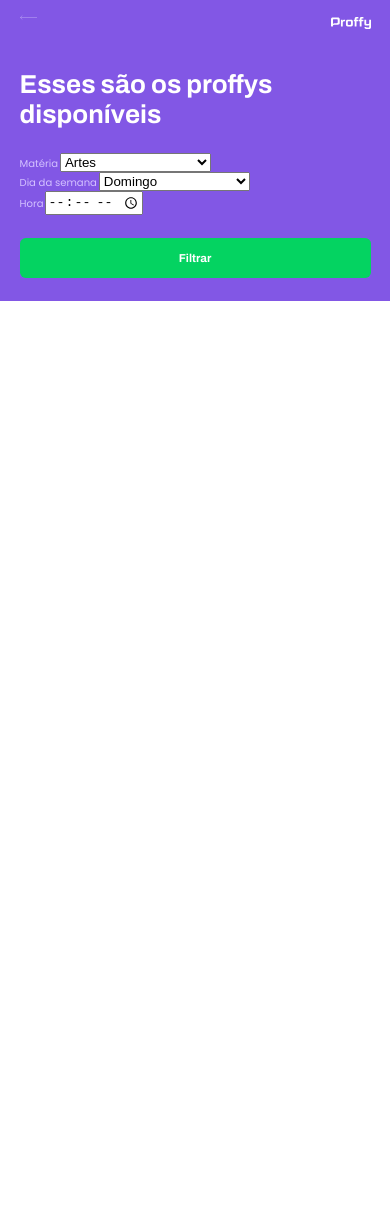
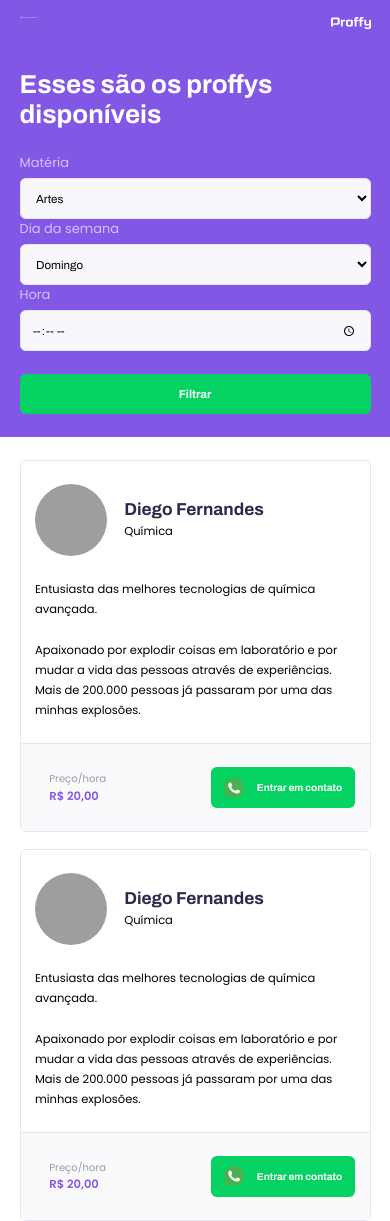
Before and after one commit to jrenatonunes/rocketseat-nlw-2, a plain HTML site: page study.html in a window 390 px wide. Before the commit the page ends 844 px from the top, so only its background shows below. Drawn offline with Linux system fonts and the light colour scheme; grey boxes are pictures that could not be loaded.

Commit message:
Create study page for mobile first

```diff
--- a/study.html
+++ b/study.html
@@ -77,6 +77,54 @@
 
         </header>
 
+        <main>
+
+            <article class="teacher-item">
+                <header>
+                    <img
+                        src="https://avatars2.githubusercontent.com/u/2254731?s=460&amp;u=0ba16a79456c2f250e7579cb388fa18c5c2d7d65&amp;v=4"
+                        alt="Diego Fernandes">
+                    <div>
+                        <strong>Diego Fernandes</strong>
+                        <span>Química</span>
+                    </div>
+                </header>
+
+                <p>Entusiasta das melhores tecnologias de química avançada.<br><br>Apaixonado por explodir coisas em laboratório e por mudar a vida das pessoas através de experiências. Mais de 200.000 pessoas já passaram por uma das minhas explosões.</p>
+
+                <footer>
+                    <p>Preço/hora<strong>R$ 20,00</strong>
+                    </p>
+                    <button type="button">
+                        <img src="/images/icons/whatsapp.svg" alt="Whatsapp">Entrar em contato
+                    </button>
+                </footer>
+            </article>
+
+
+            <article class="teacher-item">
+                <header>
+                    <img
+                        src="https://avatars2.githubusercontent.com/u/2254731?s=460&amp;u=0ba16a79456c2f250e7579cb388fa18c5c2d7d65&amp;v=4"
+                        alt="Diego Fernandes">
+                    <div>
+                        <strong>Diego Fernandes</strong>
+                        <span>Química</span>
+                    </div>
+                </header>
+
+                <p>Entusiasta das melhores tecnologias de química avançada.<br><br>Apaixonado por explodir coisas em laboratório e por mudar a vida das pessoas através de experiências. Mais de 200.000 pessoas já passaram por uma das minhas explosões.</p>
+
+                <footer>
+                    <p>Preço/hora<strong>R$ 20,00</strong>
+                    </p>
+                    <button type="button">
+                        <img src="/images/icons/whatsapp.svg" alt="Whatsapp">Entrar em contato
+                    </button>
+                </footer>
+            </article>
+
+        </main>
 
 
     </div>
--- a/styles/main.css
+++ b/styles/main.css
@@ -24,6 +24,7 @@
 * {
     padding: 0;
     margin: 0;
+    box-sizing: border-box;
 }
 
 html,
--- a/styles/partials/page-study.css
+++ b/styles/partials/page-study.css
@@ -57,7 +57,8 @@
     color: var(--color-text-in-primary);
 }
 
-#seacrh-teachers .select-bock {
+#seacrh-teachers .select-block,
+#seacrh-teachers .input-block {
     margin-bottom: 1.4rem;
 }
 
@@ -85,11 +86,136 @@
 
 .select-block label,
 .input-block label {
-    font-size: 1.4rem;
+    font-size: 1.8rem;
     color: var(--color-text-complement);
 }
 
+.input-block {
+    position: relative;
+}
 
-.input-block input {
+
+.input-block input,
+.select-block select {
+    width: 100%;
+    height: 5.6rem;
+    margin-top: 0.8rem;
+    border-radius: 0.8rem;
+    background-color: var(--color-input-background);
+    border: 1px solid var(--color-line-in-white);
+    outline: 0;
+    padding: 0 1.6rem;
+    font: 1.6rem Archivo;
+}
+
+.input-block:focus-within::after {
+    content: "";
+
+    width: calc(100% - 3.2rem);
+    height: 2px;
+    background: var(--color-primary-light);
+
+    position: absolute;
+    left: 1.6rem;
+    right: 1.6rem;
+    bottom: 0;
+}
+
+
+#page-study main {
+    margin: 3.2rem auto;
+    width: 90%;
+}
+
+.teacher-item {
+    background-color: var(--color-box-base);
+    border: 1px solid var(--color-line-in-white);
+    border-radius: .8rem;
+    margin-top: 2.4rem;
+}
+
+.teacher-item header {
+    padding: 3.2rem 2rem;
+    display: flex;
+    align-items: center;
 
 }
+
+
+.teacher-item header img {
+    width: 10rem;
+    height: 10rem;
+    border-radius: 50%;
+}
+
+.teacher-item header div {
+    margin-left: 2.4rem;
+}
+
+.teacher-item header div strong {
+    font: 700 2.4rem Archivo;
+    display: block;
+    color: var(--color-text-title);
+}
+
+.teacher-item header div span {
+    font-size: 1.6rem;
+    display: block;
+    margin-top: .6rem;
+}
+
+
+.teacher-item p {
+    padding: 0 2rem;
+    font-size: 1.6rem;
+    line-height: 2.8rem;
+}
+
+.teacher-item footer {
+    padding: 3.2rem 2rem;
+    background-color: var(--color-box-footer);
+    border-top: 1px solid var(--color-line-in-white);
+    margin-top: 3.2rem;
+
+    display: flex;
+    align-items: center;
+    justify-content: space-between;
+}
+
+
+.teacher-item footer p {
+    font-size: 1.4rem;
+    line-height: 2.4rem;
+    color: var(--color-text-complement);
+}
+
+.teacher-item footer p strong {
+    font-size: 1.6rem;
+    color: var(--color-primary);
+    display: block;
+}
+
+.teacher-item footer button {
+    width: 20rem;
+    height: 5.6rem;
+    background: var(--color-secundary);
+    color: var(--color-button-text);
+    border: 0;
+    border-radius: .8rem;
+    cursor: pointer;
+    font: 700 1.4rem Archivo;
+
+    display: flex;
+    align-items: center;
+    justify-content: space-evenly;
+
+    text-decoration: none;
+
+    transition: background 0.4s;
+    margin-left: 1.6rem;
+
+}
+
+.teacher-item footer button:hover {
+    background: var(--color-secundary-dark);
+}
```
